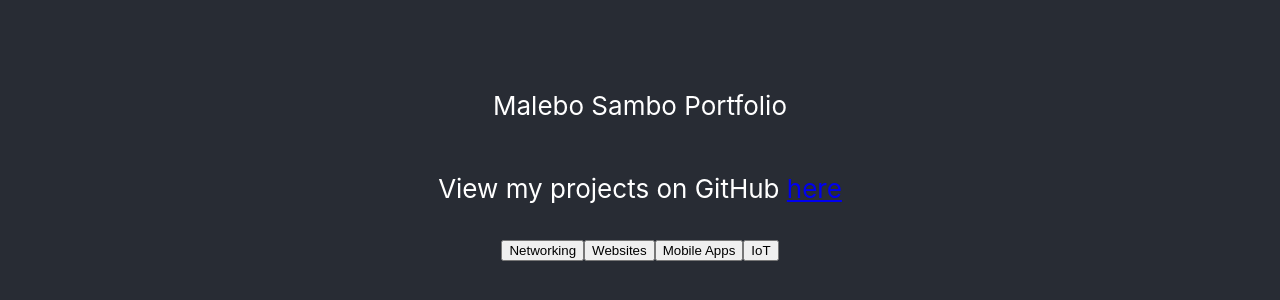
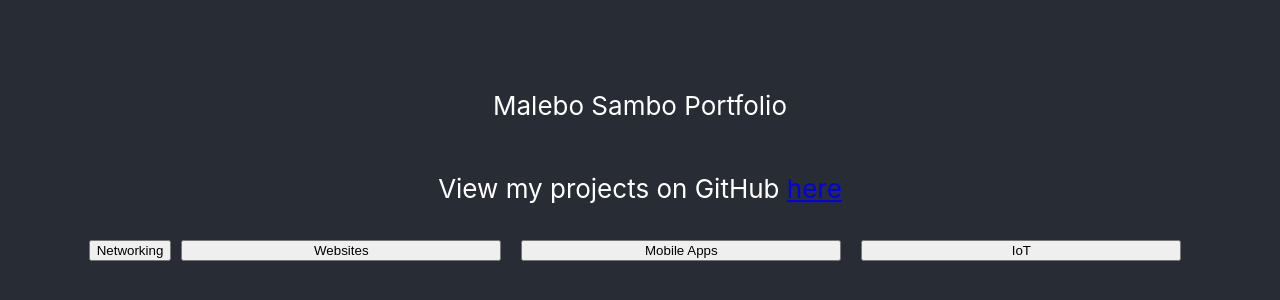
Before and after one commit to malebosambo/portfolio, a React (Create React App) app: page / in a window 1280 px wide. Shown: the part 238-538 px from the top of the page. Built offline with nearby package versions, Linux system fonts and the light colour scheme.

Commit message:
Homepage Design Update

```diff
--- a/public/index.html
+++ b/public/index.html
@@ -24,7 +24,7 @@
       work correctly both with client-side routing and a non-root public URL.
       Learn how to configure a non-root public URL by running `npm run build`.
     -->
-    <title>React App</title>
+    <title>Malebo Sambo Portfolio</title>
   </head>
   <body>
     <noscript>You need to enable JavaScript to run this app.</noscript>
--- a/src/App.css
+++ b/src/App.css
@@ -1,10 +1,5 @@
 .App {
   text-align: center;
-}
-
-.App-logo {
-  height: 40vmin;
-  pointer-events: none;
 }
 
 .App-header {
@@ -18,14 +13,13 @@
   color: white;
 }
 
-.App-link {
-  color: #61dafb;
+.Container {
+  float: left;
+  width: 100%;
 }
 
-.heart {
-  color: #ff0000;
+.Button {
+  display: inline;
+  margin: 0 10px;
+  width: 25%;
 }
-
-.small {
-  font-size: 0.75rem;
-}
--- a/src/App.js
+++ b/src/App.js
@@ -12,11 +12,11 @@ function App() {
           View my projects on GitHub <a href="https://github.com/malebosambo">here</a>
         </p>
 
-        <div>
-          <input type="submit" value="Networking"></input>
-          <input type="submit" value="Websites"></input>
-          <input type="submit" value="Mobile Apps"></input>
-          <input type="submit" value="IoT"></input>
+        <div className="Container">
+          <input className="Buttton" type="submit" value="Networking"></input>
+          <input className="Button" type="submit" value="Websites"></input>
+          <input className="Button" type="submit" value="Mobile Apps"></input>
+          <input className="Button" type="submit" value="IoT"></input>
         </div>
 
       </header>
```
